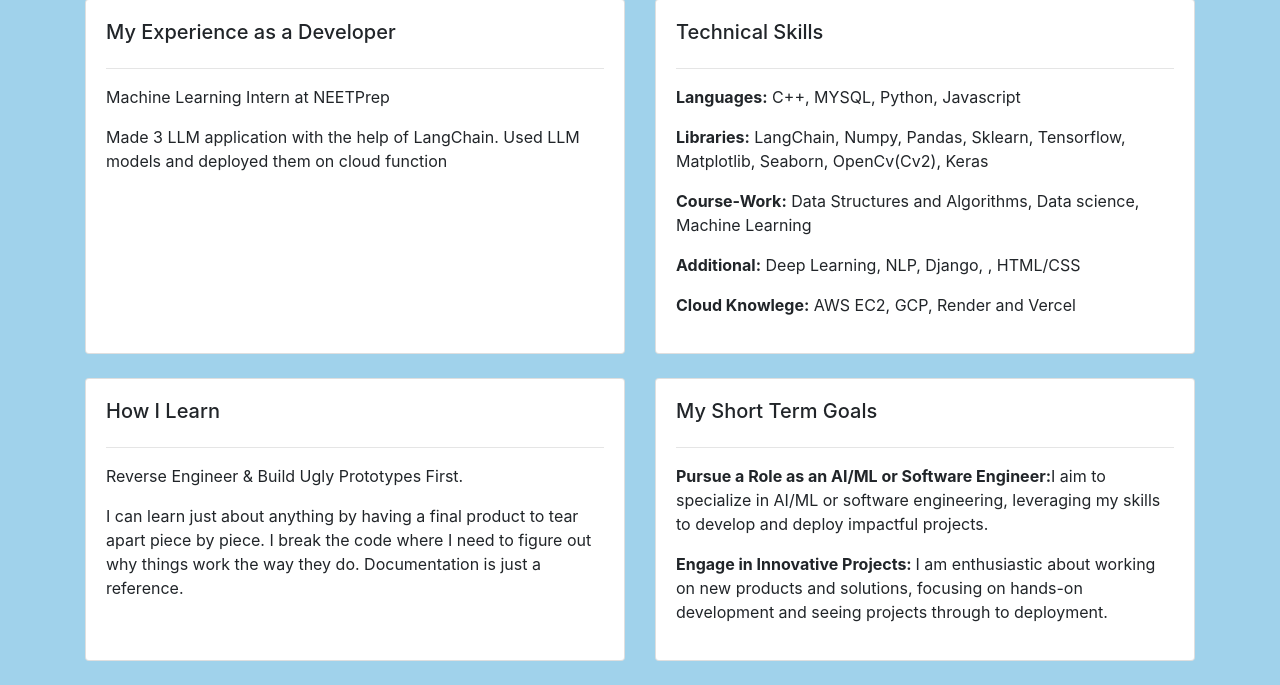
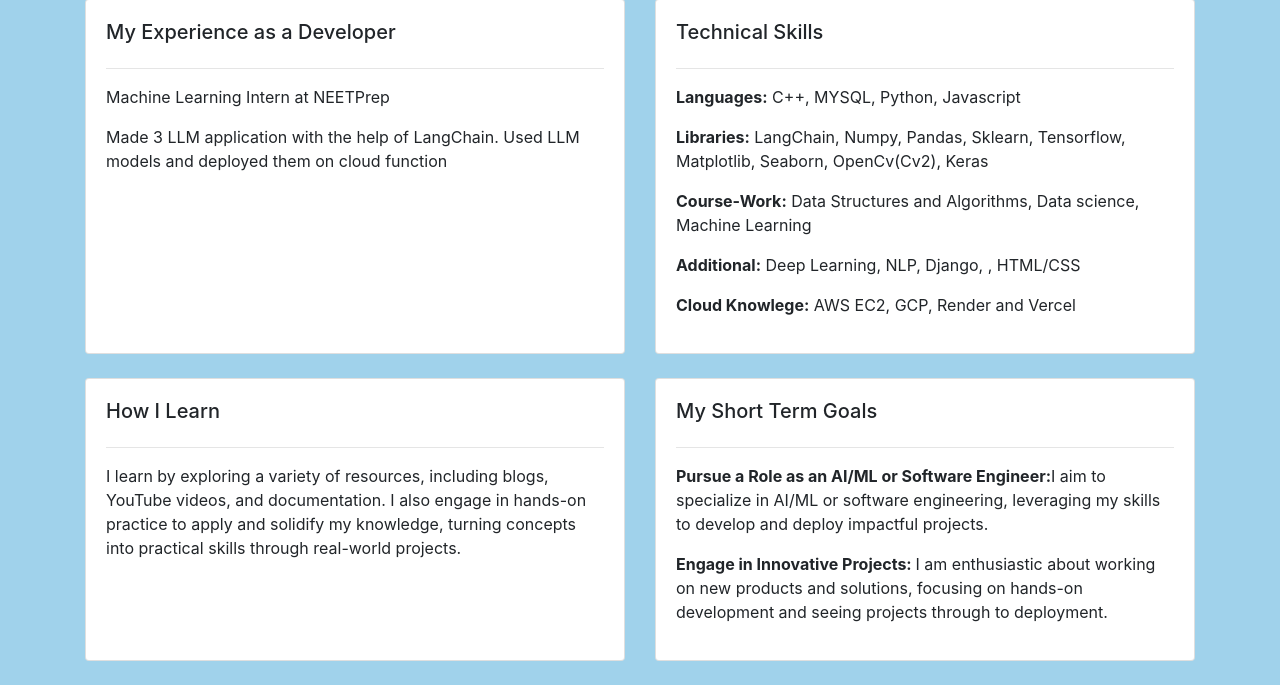
Before and after one commit to Rishi-Jain2602/My-Portfolio, a Django app: page / in a window 1280 px wide. Shown: the part 423-1108 px from the top of the page. Run offline with Django 5.2, Linux system fonts and the light colour scheme; some libraries are stand-ins or nearby versions.

Commit message:
update home.html

```diff
--- a/templates/home.html
+++ b/templates/home.html
@@ -82,9 +82,7 @@
 				<div class="card card-body h-100">
 					<h5>How I Learn</h5>
 					<hr>
-					<p>Reverse Engineer & Build Ugly Prototypes First.</p>
-
-					<p>I can learn just about anything by having a final product to tear apart piece by piece. I break the code where I need to figure out why things work the way they do. Documentation is just a reference.</p>
+                    <p>I learn by exploring a variety of resources, including blogs, YouTube videos, and documentation. I also engage in hands-on practice to apply and solidify my knowledge, turning concepts into practical skills through real-world projects.</p>
 				</div>
 			</div>
 
```
